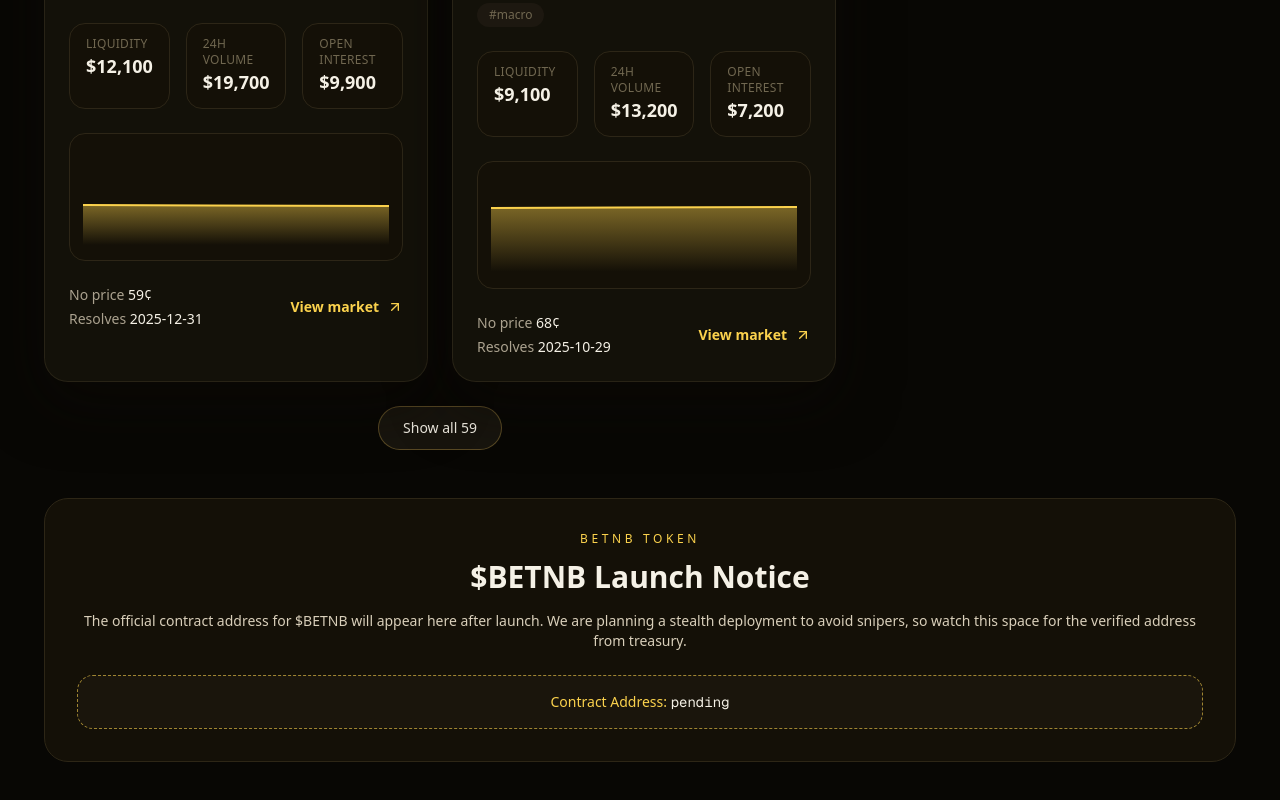
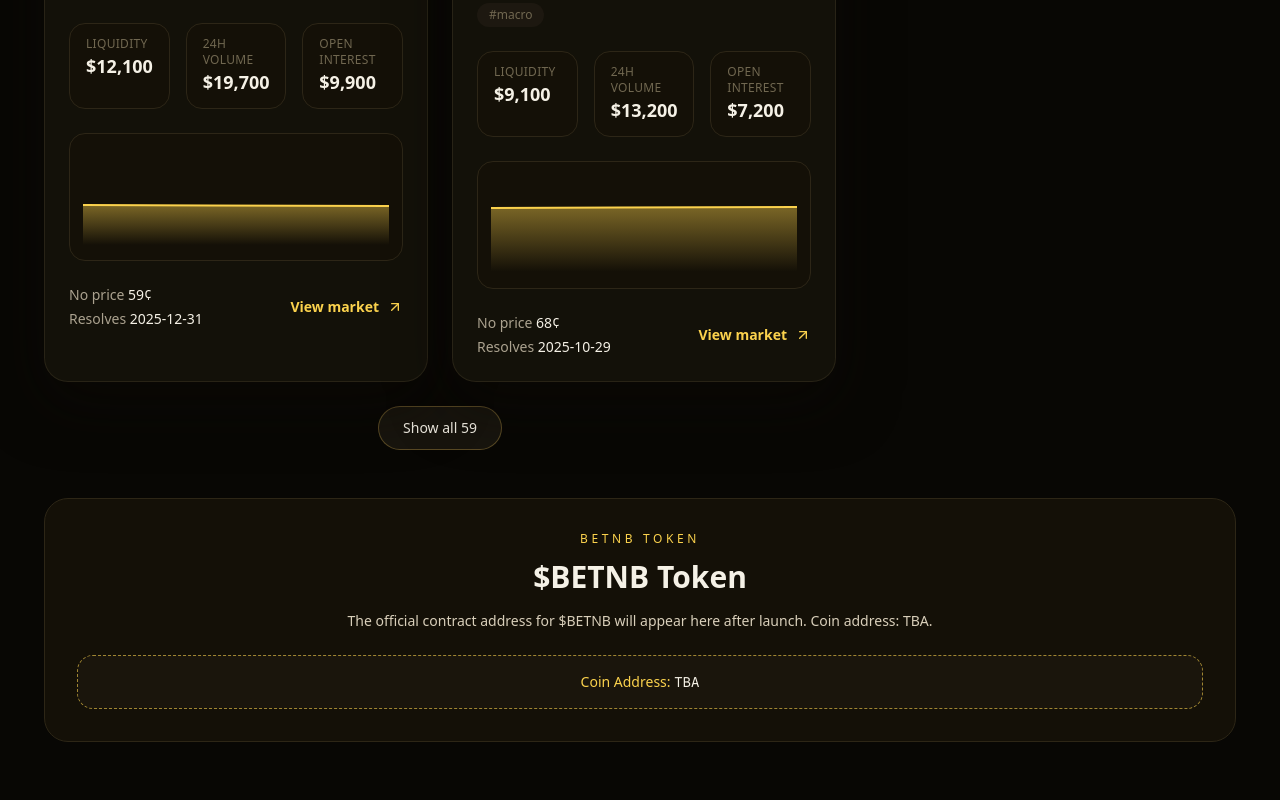
Before and after one commit to DarraghJackson999/BETNB, a Next.js app: page / in a window 1280 px wide. Shown: the part 2559-3359 px from the top of the page. Built offline with nearby package versions, Linux system fonts and the light colour scheme.

Commit message:
Remove coin address placeholder from docs and update BETNB notice

```diff
--- a/src/app/docs/page.tsx
+++ b/src/app/docs/page.tsx
@@ -9,7 +9,6 @@ const toc = [
   { label: 'Wallet & Security', href: '#wallet-security' },
   { label: 'Integrations & Partnerships', href: '#integrations-partnerships' },
   { label: 'Appendix', href: '#appendix' },
-  { label: 'Coin Address', href: '#coin-address' },
 ]
 
 export default function DocsPage() {
@@ -781,19 +780,6 @@ export default function DocsPage() {
             </div>
           </div>
         </section>
-
-        <section id="coin-address" className="space-y-6">
-          <h2 className="text-3xl font-semibold text-[#f5f1e6]">Coin Address</h2>
-          <p className="text-[#d9cfba]">
-            The official BETNB contract address will be published here once finalised.
-            Replace this placeholder with the confirmed address when available.
-          </p>
-          <div className="rounded-3xl border border-dashed border-[#fbd24d]/50 bg-[#141007] p-6 text-sm text-[#d9cfba]">
-            <span className="font-semibold text-[#fbd24d]">Pending:</span> awaiting the
-            production wallet confirmation from treasury before broadcasting the contract
-            location.
-          </div>
-        </section>
       </div>
     </div>
   )
--- a/src/app/page.tsx
+++ b/src/app/page.tsx
@@ -21,16 +21,13 @@ export default function Home() {
         <div className="text-xs uppercase tracking-[0.3em] text-[#fbd24d]">
           BETNB Token
         </div>
-        <h2 className="mt-3 text-3xl font-semibold text-[#f5f1e6]">
-          $BETNB Launch Notice
-        </h2>
+        <h2 className="mt-3 text-3xl font-semibold text-[#f5f1e6]">$BETNB Token</h2>
         <p className="mt-4 text-sm text-[#d9cfba]">
-          The official contract address for $BETNB will appear here after launch. We are
-          planning a stealth deployment to avoid snipers, so watch this space for the
-          verified address from treasury.
+          The official contract address for $BETNB will appear here after launch. Coin
+          address: TBA.
         </p>
         <div className="mt-6 rounded-2xl border border-dashed border-[#fbd24d]/60 bg-[#1a150c] px-6 py-4 text-sm text-[#fbd24d]">
-          Contract Address: <span className="font-mono text-[#f5f1e6]">pending</span>
+          Coin Address: <span className="font-mono text-[#f5f1e6]">TBA</span>
         </div>
       </section>
     </div>
```
